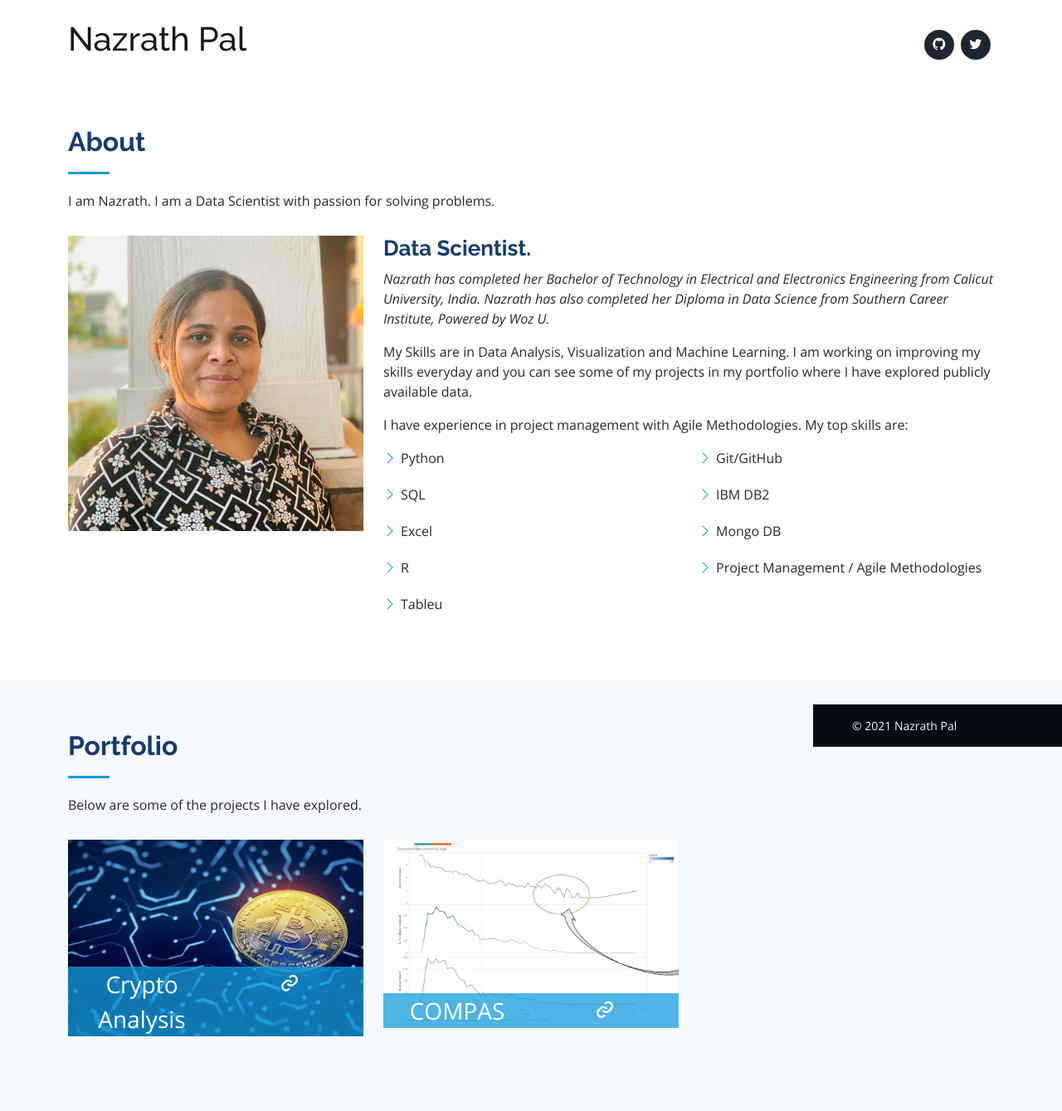
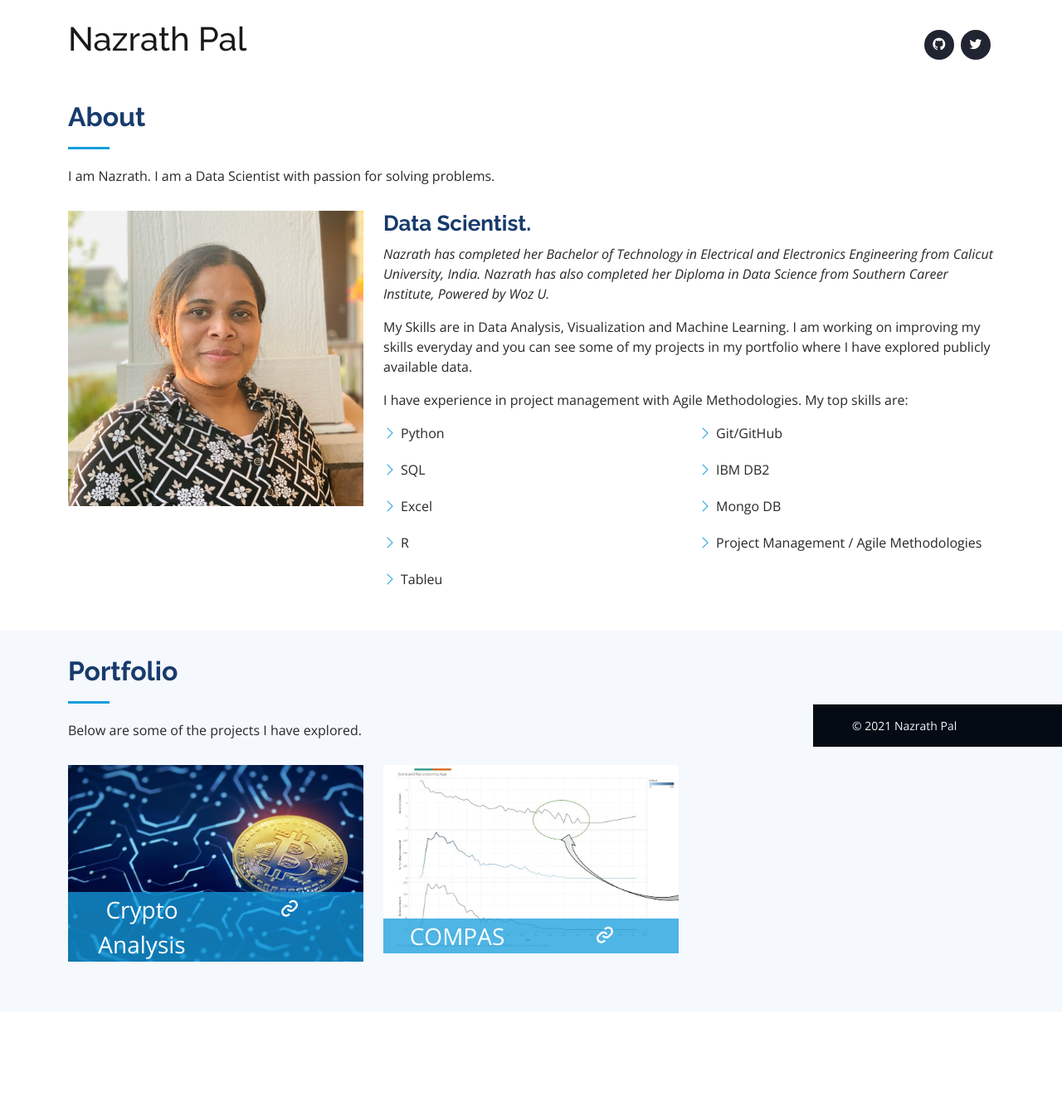
Before and after one commit to Nazrath-pal/nazrath-pal.github.io, a Jekyll site: the page built from docs/index.md, in a window 1280 px wide. Shown: the whole page at 83% size. Built offline with Jekyll 4.4.1, drawn with Linux system fonts in a browser that asks for light colours; after the commit the page ends 1219 px from its top, so only the background shows below that.

Commit message:
changed section padding

```diff
--- a/docs/assets/css/main.css
+++ b/docs/assets/css/main.css
@@ -248,7 +248,7 @@ body {
   # Sections General
   --------------------------------------------------------------*/
   section {
-    padding: 60px 0;
+    padding: 30px 0;
     overflow: hidden;
   }
 
```
